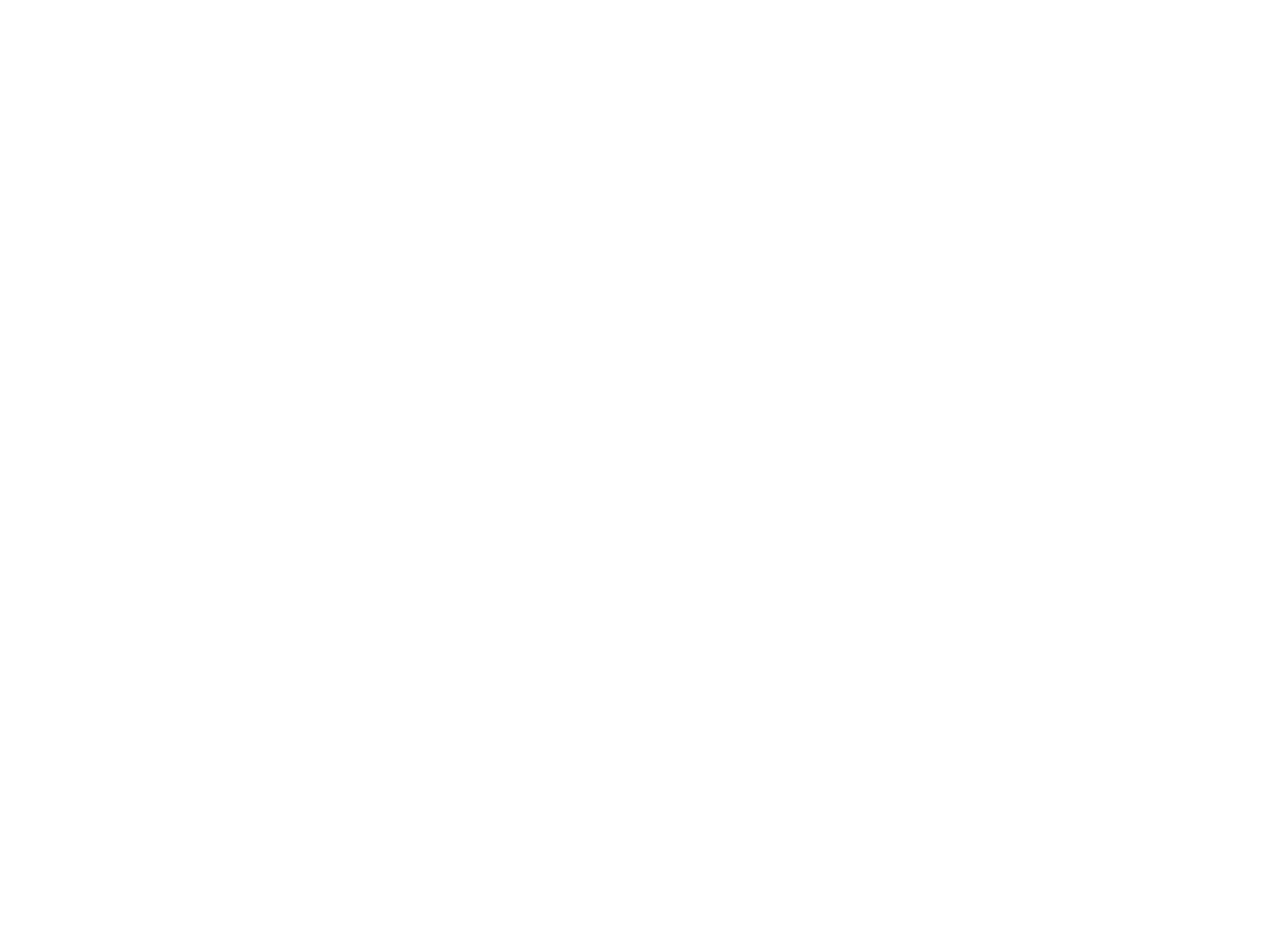
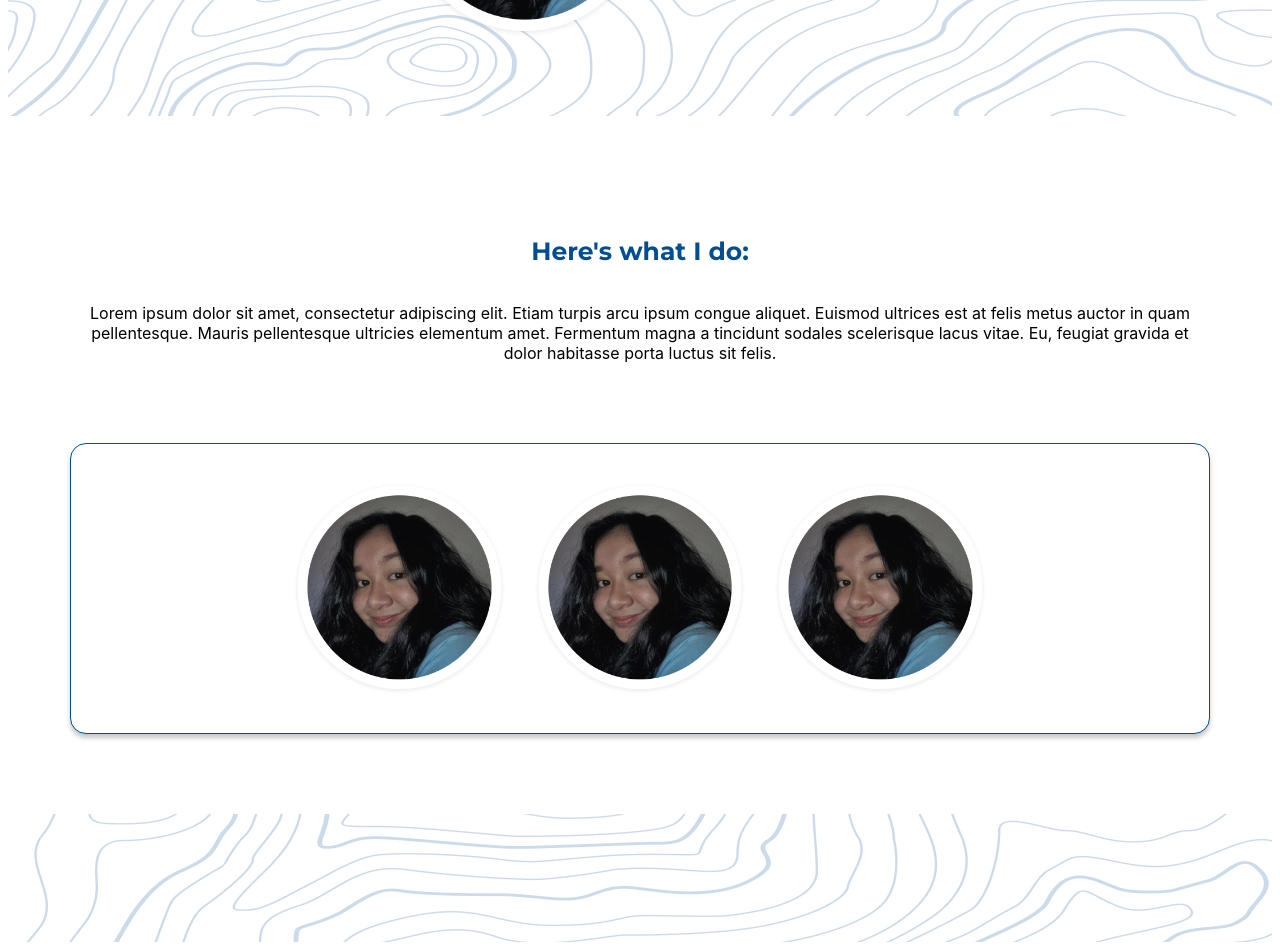
Before and after one commit to riaacordero/riritheartist, a React (Create React App) app: page / in a window 1280 px wide. Shown: the part 360-1310 px from the top of the page. Before the commit the page ends 800 px from the top, so only its background shows below. Built offline with nearby package versions, Linux system fonts and the light colour scheme; a web font is replaced by a local one.

Commit message:
Added project gallery (with placeholder images).

```diff
--- a/public/css/styles.css
+++ b/public/css/styles.css
@@ -17,11 +17,17 @@
     width: 85%;
     margin: 0 auto;
     /* max-width: 1000px; */
+}
 
+.box {
+    background-color: #FFF;
+    border: #004D94 solid 1px;
+    border-radius: 16px;
+    box-shadow: 0 4px 4px rgba(39, 39, 39, 0.25);
 }
 
 .box-white {
-    background: #004D94;
+    background: #ffffff;
     width: auto;
 }
 
@@ -90,6 +96,14 @@
     margin: inherit;
 }
 
+.top-high {
+    padding-top: 4em;
+}
+
+.bottom-high {
+    padding-bottom: 4em;
+}
+
 /* * TEXTS * */
 
 .text-align--center {
@@ -117,6 +131,13 @@
     font-family: "Inter", serif;
 }
 
+.par--center {
+    justify-content: center;
+    text-align: center;
+    padding-left: 5em;
+    padding-right: 5em;
+}
+
 
 /* * IMAGE * */
 
@@ -134,6 +155,7 @@
     align-items: center;
     margin-left: 5%;
 }
+
 /* * INTRO PAGE * */
 
 .contents {
@@ -145,3 +167,15 @@
 .social_icons {
     gap: 0.25em;
 }
+
+/* * PROJECT GALLERY * */
+
+.project {
+    padding-bottom: 5em;
+}
+.project--gallery {
+    display: flex;
+    flex-direction: row;
+    align-items: flex-start;
+    padding: 32px;
+}
--- a/src/components/LandingPage.js
+++ b/src/components/LandingPage.js
@@ -4,7 +4,7 @@
 export default function Landing() {
     return (
         <main className="main__bg">
-            <div className="bg-img contents flex">
+            <div className="bg-img contents flex top-high bottom-high">
                 <div className="social_icons flex column">
                     <a href="https://behance.net/riritheartist"><img src="/images/socials/behance-black.png" alt="behance"/></a>
                     <a href="https://github.com/riaacordero"><img src="/images/socials/github-black.png" alt="github"/></a>
@@ -16,10 +16,17 @@
                     <h3 className="color--blue" style={{margin: 1}}>&lt;/designer, developer&gt;</h3>
                 </div>
             </div>
-            <div>
-                {/* This is for the project gallery. */}
+            <div className="project contents flex column" style={{gap: 0}} >
+                <h2 className="top-high color--blue"> Here's what I do: </h2>
+                <p className="par--center bottom-high"> Lorem ipsum dolor sit amet, consectetur adipiscing elit. Etiam turpis arcu ipsum congue aliquet. Euismod ultrices est at felis metus auctor in quam pellentesque. Mauris pellentesque ultricies elementum amet. Fermentum magna a tincidunt sodales scelerisque lacus vitae. Eu, feugiat gravida et dolor habitasse porta luctus sit felis. </p>
+                <div className="project--gallery container box flex contents">
+                    <img src="/images/avatar.png" alt="avatar" className="avatar" />
+                    <img src="/images/avatar.png" alt="avatar" className="avatar" />
+                    <img src="/images/avatar.png" alt="avatar" className="avatar" />
+                </div>
             </div>
-            <div>
+
+            <div className="bg-img contents flex top-high bottom-high">
                 {/* This is for the contact card. */}
             </div>
         </main>
```
